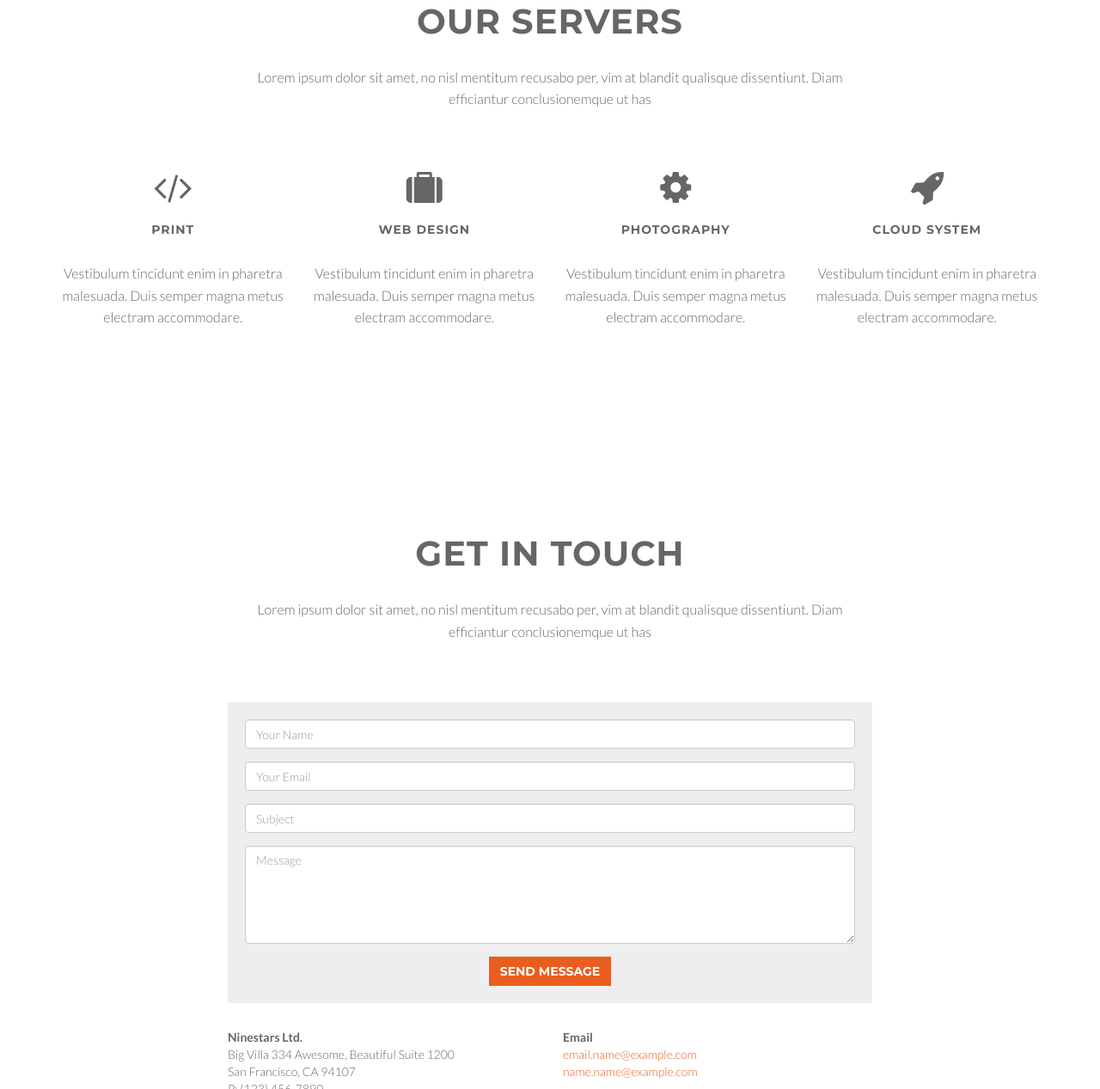
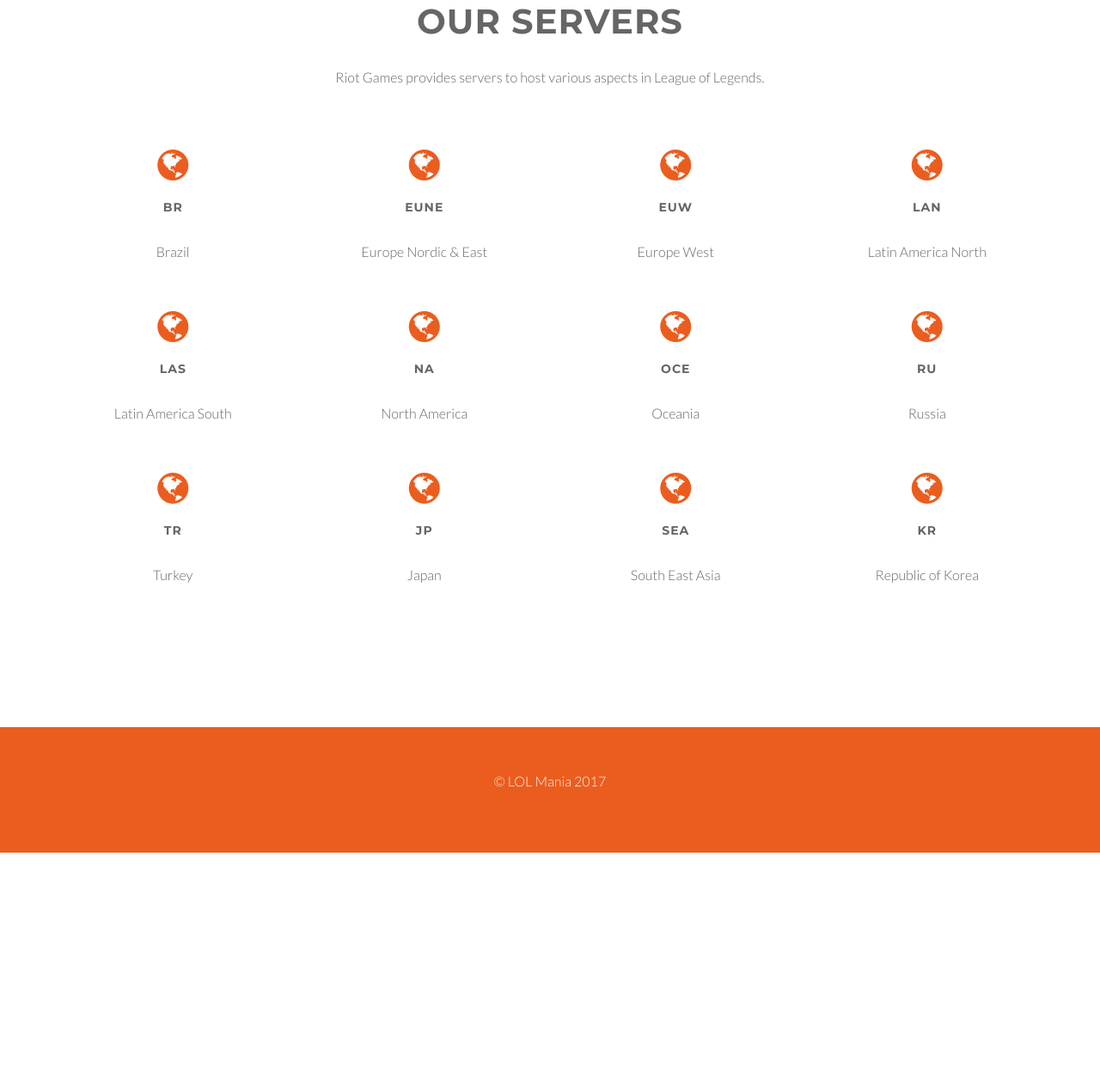
Before and after one commit to deceville/LoLMania, a plain HTML site: page index.html in a window 1280 px wide. Shown: the part 1533-2800 px from the top of the page at 86% size. After the commit the page ends 2525 px from the top, so only its background shows below. Drawn offline with Linux system fonts and the light colour scheme.

Commit message:
Added servers list

```diff
--- a/css/style.css
+++ b/css/style.css
@@ -93,6 +93,9 @@ hr {
     z-index:120;
 }
 
+.service-box{
+	padding-bottom: 35px;
+}
 
 .section-heading h2 {
 	font-size: 40px;
--- a/index.html
+++ b/index.html
@@ -41,7 +41,6 @@
 									<input placeholder="Search" type="search" class="gn-search">
 									<a class="gn-icon gn-icon-search"><span>Search</span></a>
 								</li>
-								<li><a href="#profile" class="gn-icon gn-icon-cog">Profile</a></li>
 								<li><a href="#help" class="gn-icon gn-icon-help">Help</a></li>
 								<li>
 									<a href="#contact" class="gn-icon gn-icon-archive">Contact</a>
@@ -165,7 +164,7 @@
 
 					<div class="section-heading">
 					<h2>Our Servers</h2>
-					<p>Lorem ipsum dolor sit amet, no nisl mentitum recusabo per, vim at blandit qualisque dissentiunt. Diam efficiantur conclusionemque ut has</p>
+					<p>Riot Games provides servers to host various aspects in League of Legends.</p>
 					</div>
 
 				</div>
@@ -178,11 +177,11 @@
 
                 <div class="service-box">
 					<div class="service-icon">
-						<i class="fa fa-code fa-3x"></i>
+						<a href="#"><a href="#"><i class="fa fa-globe fa-3x"></i></a></a>
 					</div>
 					<div class="service-desc">
-						<h5>Print</h5>
-						<p>Vestibulum tincidunt enim in pharetra malesuada. Duis semper magna metus electram accommodare.</p>
+						<h5>BR</h5>
+						<p>Brazil</p>
 					</div>
                 </div>
 
@@ -191,37 +190,131 @@
 
                 <div class="service-box">
 					<div class="service-icon">
-						<i class="fa fa-suitcase fa-3x"></i>
+						<a href="#"><i class="fa fa-globe fa-3x"></i></a>
 					</div>
 					<div class="service-desc">
-						<h5>Web Design</h5>
-						<p>Vestibulum tincidunt enim in pharetra malesuada. Duis semper magna metus electram accommodare.</p>
+						<h5>EUNE</h5>
+						<p>Europe Nordic & East</p>
 					</div>
                 </div>
 
-            </div>
-			<div class="col-sm-3 col-md-3">
+            </div><div class="col-sm-3 col-md-3">
 
                 <div class="service-box">
 					<div class="service-icon">
-						<i class="fa fa-cog fa-3x"></i>
+						<a href="#"><i class="fa fa-globe fa-3x"></i></a>
 					</div>
 					<div class="service-desc">
-						<h5>Photography</h5>
-						<p>Vestibulum tincidunt enim in pharetra malesuada. Duis semper magna metus electram accommodare.</p>
+						<h5>EUW</h5>
+						<p>Europe West</p>
 					</div>
                 </div>
 
-            </div>
-			<div class="col-sm-3 col-md-3">
+            </div><div class="col-sm-3 col-md-3">
 
                 <div class="service-box">
 					<div class="service-icon">
-						<i class="fa fa-rocket fa-3x"></i>
+						<a href="#"><i class="fa fa-globe fa-3x"></i></a>
 					</div>
 					<div class="service-desc">
-						<h5>Cloud System</h5>
-						<p>Vestibulum tincidunt enim in pharetra malesuada. Duis semper magna metus electram accommodare.</p>
+						<h5>LAN</h5>
+						<p>Latin America North</p>
+					</div>
+                </div>
+
+            </div><div class="col-sm-3 col-md-3">
+
+                <div class="service-box">
+					<div class="service-icon">
+						<a href="#"><i class="fa fa-globe fa-3x"></i></a>
+					</div>
+					<div class="service-desc">
+						<h5>LAS</h5>
+						<p>Latin America South</p>
+					</div>
+                </div>
+
+            </div><div class="col-sm-3 col-md-3">
+
+                <div class="service-box">
+					<div class="service-icon">
+						<a href="#"><i class="fa fa-globe fa-3x"></i></a>
+					</div>
+					<div class="service-desc">
+						<h5>NA</h5>
+						<p>North America</p>
+					</div>
+                </div>
+
+            </div><div class="col-sm-3 col-md-3">
+
+                <div class="service-box">
+					<div class="service-icon">
+						<a href="#"><i class="fa fa-globe fa-3x"></i></a>
+					</div>
+					<div class="service-desc">
+						<h5>OCE</h5>
+						<p>Oceania</p>
+					</div>
+                </div>
+
+            </div><div class="col-sm-3 col-md-3">
+
+                <div class="service-box">
+					<div class="service-icon">
+						<a href="#"><i class="fa fa-globe fa-3x"></i></a>
+					</div>
+					<div class="service-desc">
+						<h5>RU</h5>
+						<p>Russia</p>
+					</div>
+                </div>
+
+            </div><div class="col-sm-3 col-md-3">
+
+                <div class="service-box">
+					<div class="service-icon">
+						<a href="#"><i class="fa fa-globe fa-3x"></i></a>
+					</div>
+					<div class="service-desc">
+						<h5>TR</h5>
+						<p>Turkey</p>
+					</div>
+                </div>
+
+            </div><div class="col-sm-3 col-md-3">
+
+                <div class="service-box">
+					<div class="service-icon">
+						<a href="#"><i class="fa fa-globe fa-3x"></i></a>
+					</div>
+					<div class="service-desc">
+						<h5>JP</h5>
+						<p>Japan</p>
+					</div>
+                </div>
+
+            </div><div class="col-sm-3 col-md-3">
+
+                <div class="service-box">
+					<div class="service-icon">
+						<a href="#"><i class="fa fa-globe fa-3x"></i></a>
+					</div>
+					<div class="service-desc">
+						<h5>SEA</h5>
+						<p>South East Asia</p>
+					</div>
+                </div>
+
+            </div><div class="col-sm-3 col-md-3">
+
+                <div class="service-box">
+					<div class="service-icon">
+						<a href="#"><i class="fa fa-globe fa-3x"></i></a>
+					</div>
+					<div class="service-desc">
+						<h5>KR</h5>
+						<p>Republic of Korea</p>
 					</div>
                 </div>
 
@@ -232,92 +325,11 @@
 	<!-- /Section: services -->
 
 
-	<!-- Section: contact -->
-    <section id="contact" class="home-section text-center">
-		<div class="heading-contact marginbot-50">
-			<div class="container">
-			<div class="row">
-				<div class="col-lg-8 col-lg-offset-2">
-
-					<div class="section-heading">
-					<h2>Get in touch</h2>
-					<p>Lorem ipsum dolor sit amet, no nisl mentitum recusabo per, vim at blandit qualisque dissentiunt. Diam efficiantur conclusionemque ut has</p>
-					</div>
-
-				</div>
-			</div>
-			</div>
-		</div>
-		<div class="container">
-
-    <div class="row">
-        <div class="col-lg-8 col-md-offset-2">
-            <div class="boxed-grey">
-                <div id="sendmessage">Your message has been sent. Thank you!</div>
-                <div id="errormessage"></div>
-                <form action="" method="post" role="form" class="contactForm">
-                    <div class="form-group">
-                        <input type="text" name="name" class="form-control" id="name" placeholder="Your Name" data-rule="minlen:4" data-msg="Please enter at least 4 chars" />
-                        <div class="validation"></div>
-                    </div>
-                    <div class="form-group">
-                        <input type="email" class="form-control" name="email" id="email" placeholder="Your Email" data-rule="email" data-msg="Please enter a valid email" />
-                        <div class="validation"></div>
-                    </div>
-                    <div class="form-group">
-                        <input type="text" class="form-control" name="subject" id="subject" placeholder="Subject" data-rule="minlen:4" data-msg="Please enter at least 8 chars of subject" />
-                        <div class="validation"></div>
-                    </div>
-                    <div class="form-group">
-                        <textarea class="form-control" name="message" rows="5" data-rule="required" data-msg="Please write something for us" placeholder="Message"></textarea>
-                        <div class="validation"></div>
-                    </div>
-
-                    <div class="text-center"><button type="submit" class="btn btn-skin">Send Message</button></div>
-                </form>
-            </div>
-
-			<div class="widget-contact row">
-				 <div class="col-lg-6">
-				<address>
-				  <strong>Ninestars Ltd.</strong><br>
-				  Big Villa 334 Awesome, Beautiful Suite 1200<br>
-				  San Francisco, CA 94107<br>
-				  <abbr title="Phone">P:</abbr> (123) 456-7890
-				</address>
-				</div>
-
-				<div class="col-lg-6">
-				<address>
-				  <strong>Email</strong><br>
-				  <a href="mailto:#">email.name@example.com</a><br />
-				   <a href="mailto:#">name.name@example.com</a>
-				</address>
-
-				</div>
-			</div>
-        </div>
-
-    </div>
-
-		</div>
-	</section>
-	<!-- /Section: contact -->
-
 	<footer>
 		<div class="container">
 			<div class="row">
 				<div class="col-md-12 col-lg-12">
-					<p>&copy; Ninestars - Theme</p>
-                    <div class="credits">
-                        <!--
-                            All the links in the footer should remain intact.
-                            You can delete the links only if you purchased the pro version.
-                            Licensing information: https://bootstrapmade.com/license/
-                            Purchase the pro version with working PHP/AJAX contact form: https://bootstrapmade.com/buy/?theme=Ninestars
-                        -->
-                        <a href="https://bootstrapmade.com/">Free Bootstrap Themes</a> by <a href="https://bootstrapmade.com/">BootstrapMade</a>
-                    </div>
+					<p>&copy; LOL Mania 2017</p>
 				</div>
 			</div>
 		</div>
```
